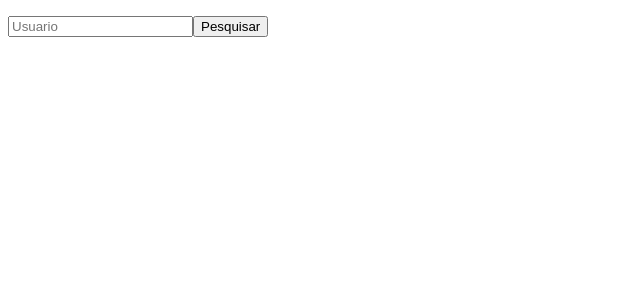
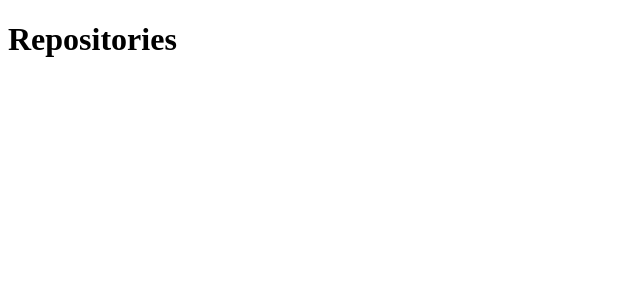
Before and after one commit to rafagonzaga/gamagit, a React (Create React App) app: page /repositories in a window 1280 px wide. Shown: the top 300 px of the page, without its empty margins (0-640 px from the left). Built offline with nearby package versions, Linux system fonts and the light colour scheme.

Commit message:
Final da aula 06. Funcionando.

```diff
--- a/src/App.js
+++ b/src/App.js
@@ -1,17 +1,9 @@
-import React, { useState } from 'react';
-import axios from 'axios';
+import React from 'react';
+import Routes from './routes';
 
-function App(props) {
-  const [ usuario, setUsuario ] = useState('');
-  function handlePesquisa() {
-    axios.get(`https://api.github.com/users/${usuario}/repos`).then(response => console.log(response.data));
-  }
+function App() {
   return (
-    <>
-      <p>{usuario}</p>
-      <input className='usuarioInput' placeholder='Usuario' value={usuario} onChange={e => setUsuario(e.target.value)}/>
-      <button type="button" onClick={handlePesquisa}>Pesquisar</button>
-    </>
+    <Routes />
   );
 }
 
--- /dev/null
+++ b/src/Home.js
@@ -0,0 +1,18 @@
+import React, { useState } from 'react';
+import axios from 'axios';
+
+function App(props) {
+  const [ usuario, setUsuario ] = useState('');
+  function handlePesquisa() {
+    axios.get(`https://api.github.com/users/${usuario}/repos`).then(response => console.log(response.data));
+  }
+  return (
+    <>
+      <p>{usuario}</p>
+      <input className='usuarioInput' placeholder='Usuario' value={usuario} onChange={e => setUsuario(e.target.value)}/>
+      <button type="button" onClick={handlePesquisa}>Pesquisar</button>
+    </>
+  );
+}
+
+export default App;
--- a/src/routes.js
+++ b/src/routes.js
@@ -1,11 +1,15 @@
 import React from 'react';
 import { Switch, Route, BrowserRouter } from 'react-router-dom';
 
-export default Routes(){
+import Repositories from './Repositories';
+import Home from './Home';
+
+export default function Routes() {
     return(
         <BrowserRouter>
             <Switch>
-                <Route path="./repositories" component=${Repositories} />
+                <Route path="/" exact component={Home} />
+                <Route path="/repositories" component={Repositories} />
             </Switch>
         </BrowserRouter>
     )
```
